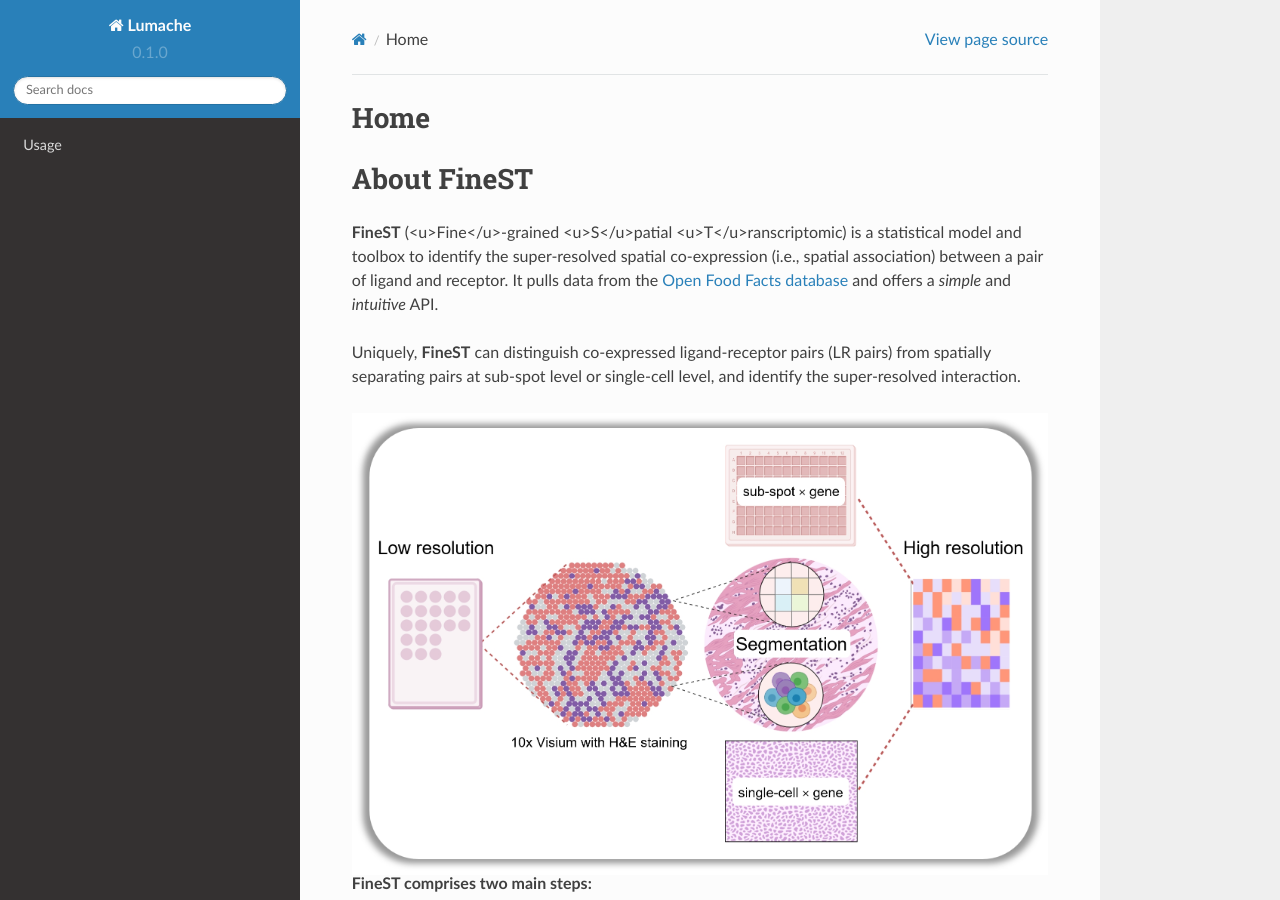
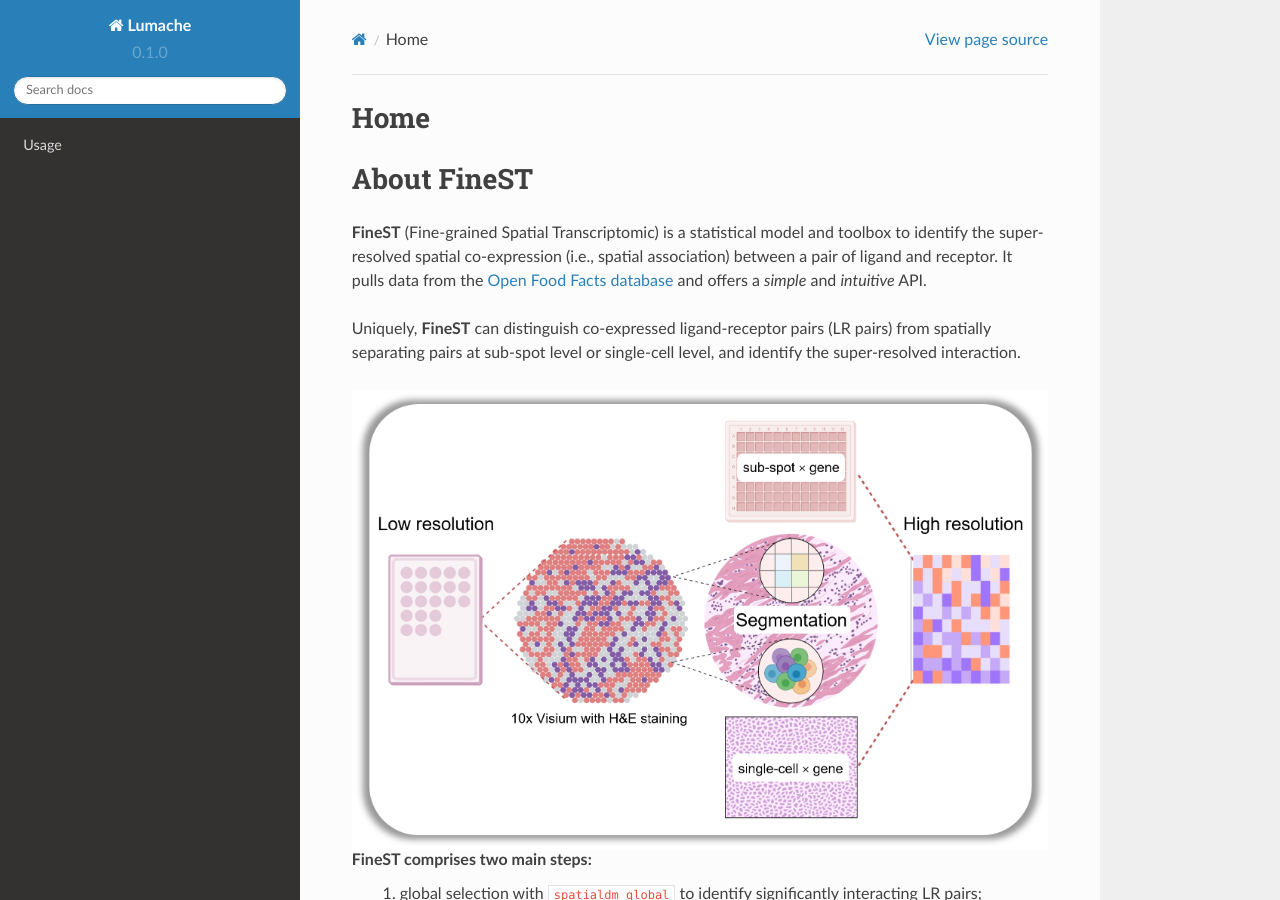
Before and after one commit to LingyuLi-math/FineST, a Sphinx documentation site: the page built from docs/source/index.rst, in a window 1280 px wide and 900 px high. Built offline with Sphinx 7.4.7 and the Read the Docs theme 2.0.0, drawn with Linux system fonts in a browser that asks for light colours; pages that are not in the unit, such as notebooks, are missing from menus.

Commit message:
Update index.rst

```diff
--- a/docs/source/index.rst
+++ b/docs/source/index.rst
@@ -4,7 +4,7 @@ Home
 About FineST
 ===============
 
-**FineST** (<u>Fine</u>-grained <u>S</u>patial <u>T</u>ranscriptomic) is a statistical model and toolbox to identify the super-resolved spatial co-expression (i.e., spatial association) between a pair of ligand and receptor.
+**FineST** (Fine-grained Spatial Transcriptomic) is a statistical model and toolbox to identify the super-resolved spatial co-expression (i.e., spatial association) between a pair of ligand and receptor.
 It pulls data from the `Open Food Facts database <https://world.openfoodfacts.org/>`_
 and offers a *simple* and *intuitive* API.
 
```
